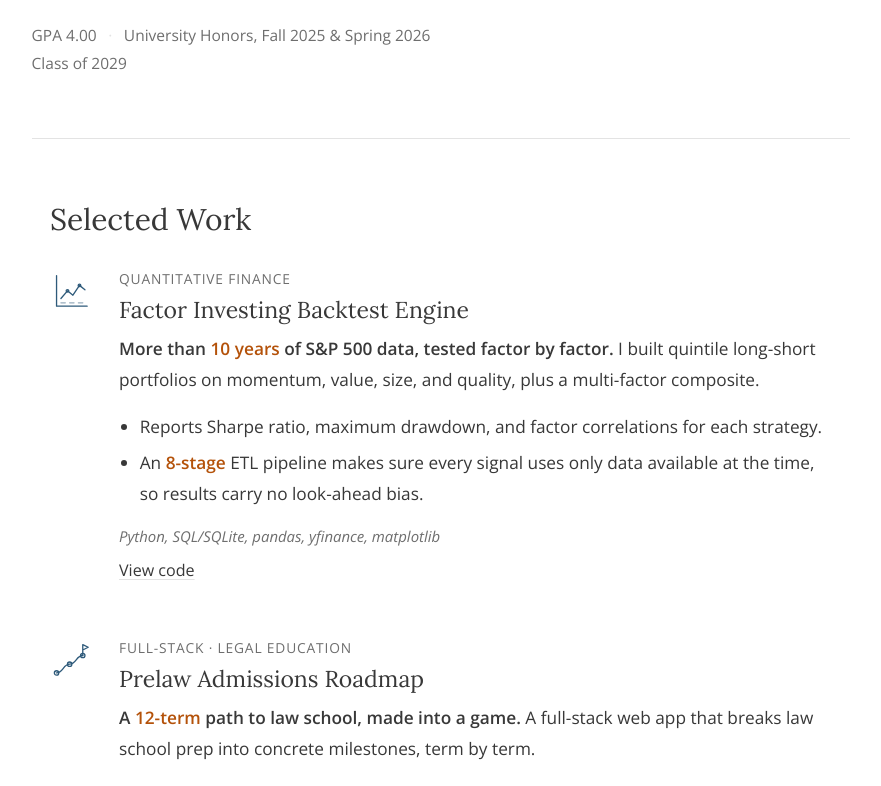
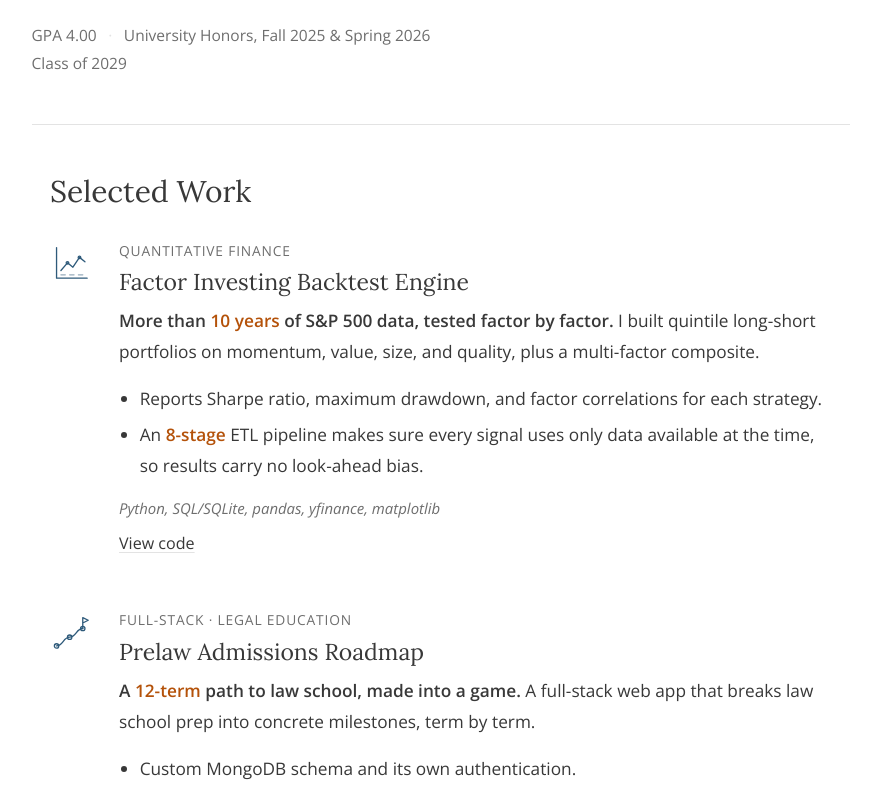
Before and after one commit to CMOMO7581/momo-website-cli, a Next.js app: page / in a window 1280 px wide. Shown: the part 1280-2066 px from the top of the page, without its empty margins (199-1080 px from the left). Built offline with nearby package versions, Linux system fonts and the light colour scheme.

Commit message:
Tighten the spacing between sections
Co-Authored-By: Claude Opus 5.5 <noreply@anthropic.com>

```diff
--- a/app/globals.css
+++ b/app/globals.css
@@ -39,7 +39,7 @@ h1,h2,h3{font-family:var(--serif);font-weight:400;color:var(--text);text-wrap:ba
 h2{font-size:26px;line-height:1.35;margin:0 0 24px}
 h3{font-size:20px;line-height:1.4;margin:0 0 6px}
 p{margin:0 0 14px}
-hr{border:0;border-top:1px solid var(--rule);margin:52px 0}
+hr{border:0;border-top:1px solid var(--rule);margin:40px 0}
 
 /* Header */
 .top{display:flex;justify-content:space-between;align-items:flex-start;gap:24px;flex-wrap:wrap}
```
